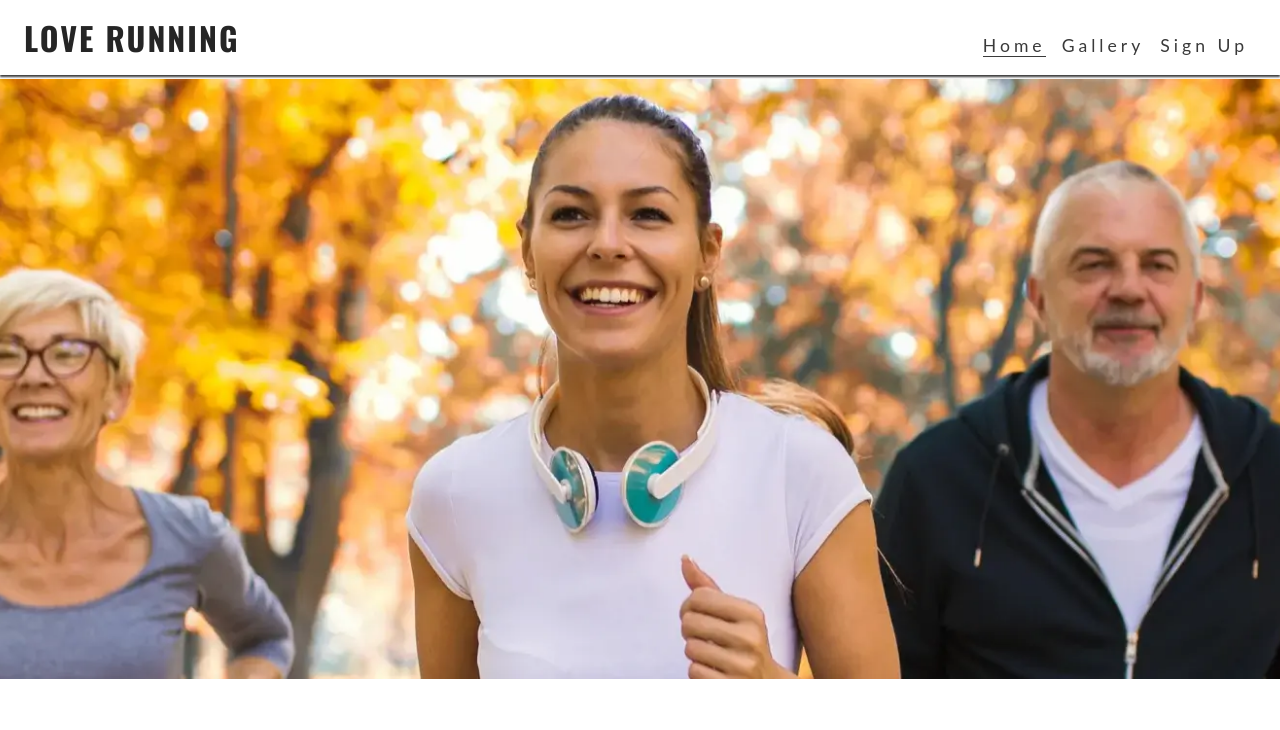
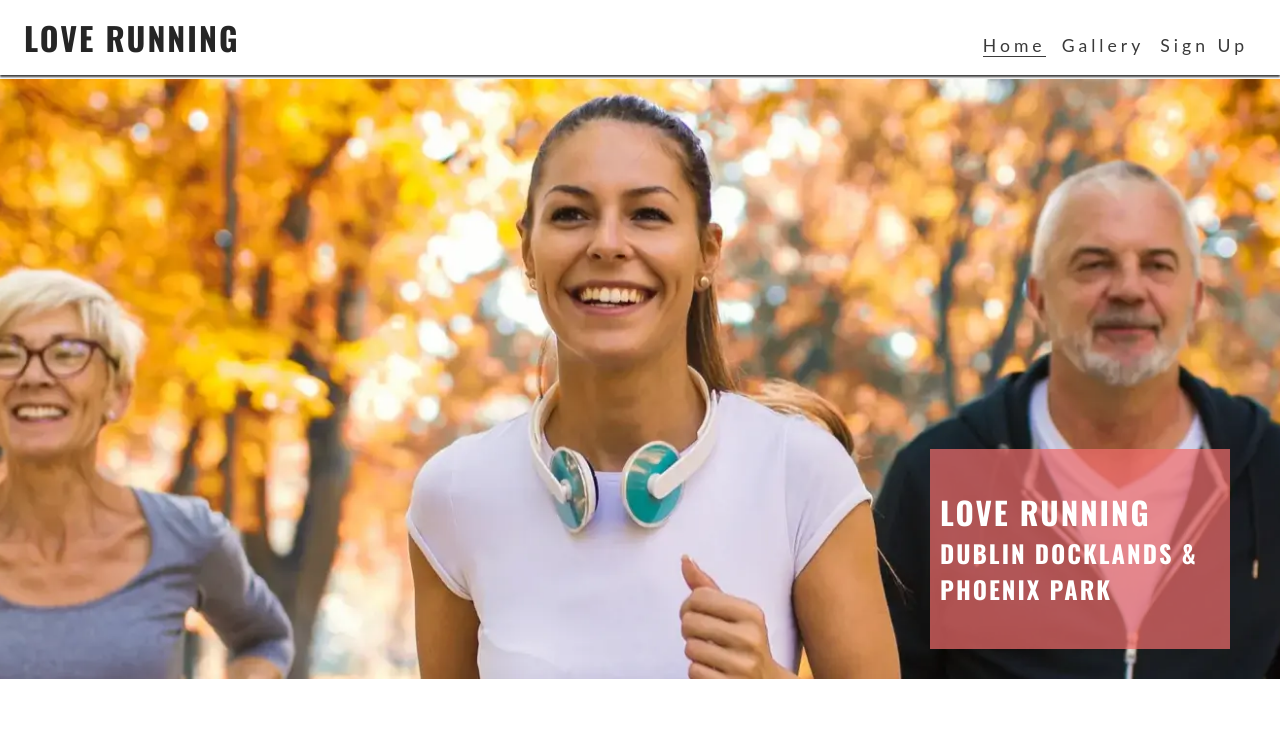
Before and after one commit to Katerynakulik/love-running, a plain HTML site: page index.html in a window 1280 px wide. Shown: the top 730 px of the page. Drawn offline with nearby package versions, Linux system fonts and the light colour scheme.

Commit message:
add cover and headers

```diff
--- a/assets/css/style.css
+++ b/assets/css/style.css
@@ -11,6 +11,12 @@
   flex-direction: column;
   color: #3a3a3a;
   font-family: "Lato", sans-serif;
+}
+h1, h2,h3 {
+  font-family: "Oswald", sans-serif;
+  text-transform: uppercase;
+  letter-spacing: 2px;
+  color: #252525;
 }
 header {
   background-color: #fff;
@@ -27,12 +33,7 @@
   text-decoration: none;
   color: inherit;
 }
-h1 {
-  font-family: "Oswald", sans-serif;
-  text-transform: uppercase;
-  letter-spacing: 2px;
-  color: #252525;
-}
+
 #menu {
   letter-spacing: 4px;
   font-size: 110%;
@@ -72,8 +73,24 @@
 #hero{
     height: 600px;
     width: 100%;
+    position: relative;
     background: url("../images/hero-image.webp") no-repeat center center/cover;
 }
+#cover-text{
+    background-color: rgba(241,109,107, .7);
+    font-size: 130%;
+    position: absolute;
+    bottom: 30px;
+    width: 80%;
+    min-height: 200px;
+    padding-top: 40px;
+    padding-left: 10px;
+
+}
+#cover-text>h2, #cover-text>h3{
+    color: #fff;
+}
+
 #social-networks{
     text-align: center;
     padding: 20px 0;
@@ -112,6 +129,10 @@
     main{
         margin-top: 79px;
     }
+    #cover-text{
+        width: 300px;
+        right: 50px;
+    }
 }
 @media screen and (min-width: 992px) {
     #menu a:hover{
--- a/index.html
+++ b/index.html
@@ -53,6 +53,10 @@
     <!-- Main content -->
     <main>
       <section id="hero">
+        <div id="cover-text">
+          <h2>Love Running</h2>
+          <h3>Dublin Docklands & Phoenix Park</h3>
+        </div>
 
       </section>
     </main>
```
